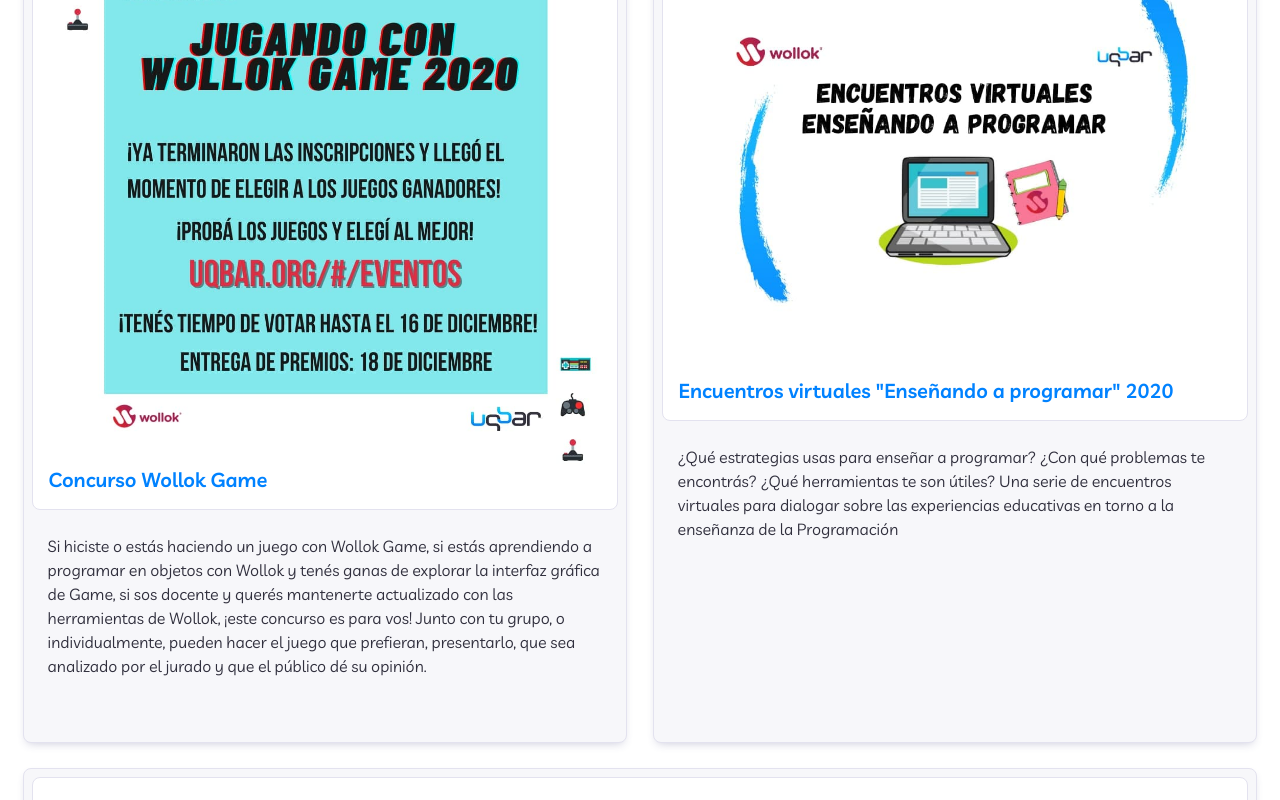
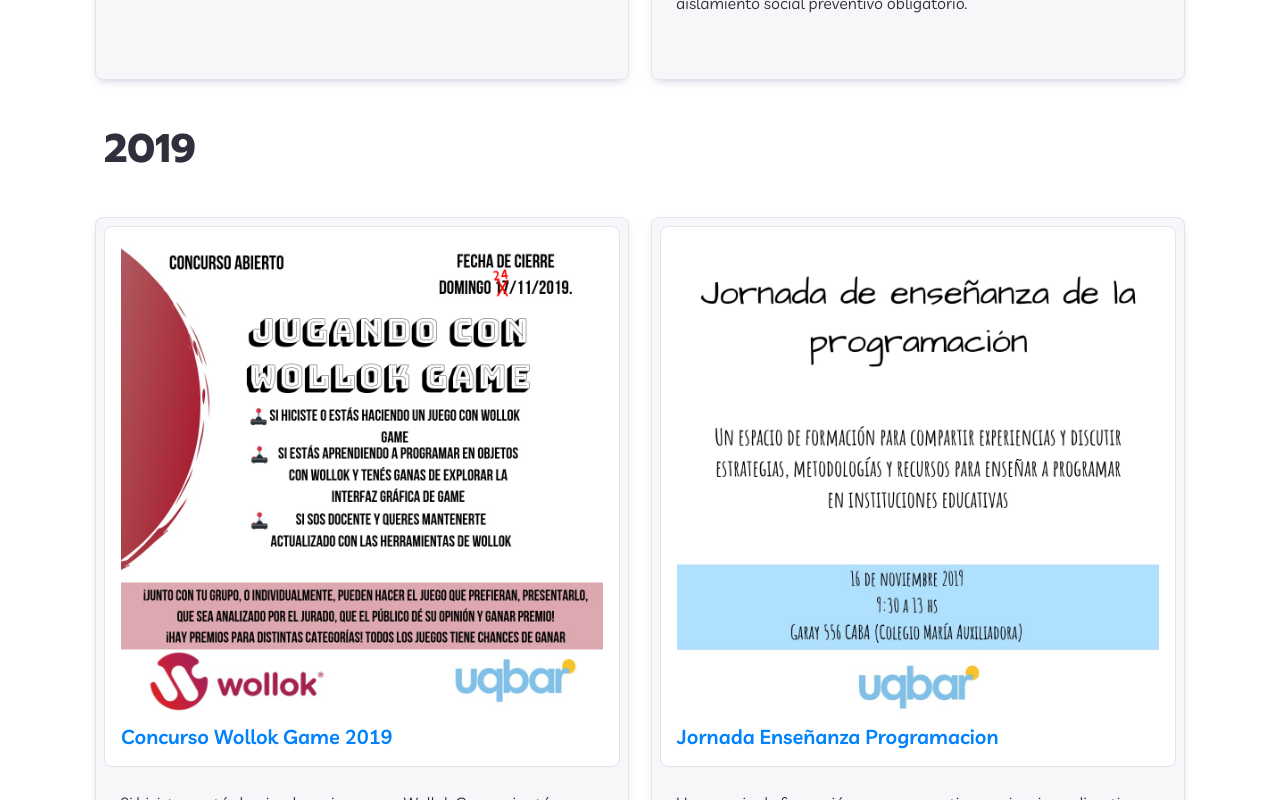
Before and after one commit to uqbar-project/uqbar-landing, a React (Create React App) app: page /#/eventos in a window 1280 px wide. Shown: the part 1720-2520 px from the top of the page. Built offline with nearby package versions, Linux system fonts and the light colour scheme.

Commit message:
Update eventos

```diff
--- a/src/components/eventos/Index.js
+++ b/src/components/eventos/Index.js
@@ -1,6 +1,6 @@
 import React from "react";
-import styles from "./Index.module.css";
 import UqbarCard from "../utils/UqbarCard.js"
+import UqbarCardGrid from "../utils/UqbarCardGrid.js"
 import concursoWollokGame2019 from "./imgs/concurso-wollok-game-2019.jpg";
 import jornadasDocentes from "./imgs/jornadas-docentes.jpg";
 import convocatoriaDocente from "./imgs/convocatoria-docente.jpeg";
@@ -10,15 +10,15 @@ import ultimoEvento2020 from "./imgs/ultimo-evento-2020.jpg";
 
 export default function Eventos() {
   return (
-    <div className={styles["eventos"]} id="Eventos">
-      <h2>Próximos</h2>
+    <div className="container" id="Eventos">
+      <h2>2020</h2>
+      <UqbarCardGrid>
         <UqbarCard
           link="https://docs.google.com/document/d/e/2PACX-1vQKRcflFRkujk9JtQwC4njuVQm87VhlsdOrL7gD2yCr9ObbvBP1BJeIEZDkcMw5vQyHf2GV6WgvT0xR/pub"
           projectLogo={ultimoEvento2020}
           projectName="¡Último evento del año!"
           projectDescription="El próximo viernes 18 de diciembre, a las 19 horas, nos reuniremos de manera virtual para presentar los trabajos realizados a lo largo del año sobre nuestros diferentes proyectos y realizaremos el cierre del concurso Jugando con Wollok Game: ¡Ya finalizaron las inscripciones y es el momento de elegir a los juegos ganadores y entregarles sus premios!"
         />
-      <div className={styles["eventosListado"]}>
         <UqbarCard
           link="https://docs.google.com/document/d/e/2PACX-1vRovuWOwqDfeF0CddazQwDGWlIAhVrvJJUYF45Jxnh5g5sL_lHIjy9xyv7kw8wCYaJmzM9x0kmVJCBd/pub"
           projectLogo={concursoWollokGame2020}
@@ -40,9 +40,10 @@ Una serie de encuentros virtuales para dialogar sobre las experiencias educativa
           projectName="Convocatoria Docente"
           projectDescription="¿Cuáles son los desafíos que se presentan al momento de enseñar programación? ¿Qué herramientas usamos dentro del aula? Desde la Fundación Uqbar nos interesa poder conversar sobre las experiencias educativas y reflexionar sobre los aprendizajes que se construyeron y se siguen construyendo en el contexto del aislamiento social preventivo obligatorio."
         />
-      </div>
-      <h2>Anteriores</h2>
-      <div className={styles["eventosListado"]}>
+      </UqbarCardGrid>
+      <h2>2019</h2>
+      <UqbarCardGrid>
+
         <UqbarCard
           link="https://docs.google.com/document/d/1hIyF7JHVLJ2u-a69tJRH5YfxPIdaiMDav3tCArkX-qc/view"
           projectLogo={concursoWollokGame2019}
@@ -55,7 +56,7 @@ Una serie de encuentros virtuales para dialogar sobre las experiencias educativa
           projectName="Jornada Enseñanza Programacion"
           projectDescription="Un espacio de formación para compartir experiencias y discutir estrategias, metodologías y recursos para enseñar a programar en instituciones educativas."
         />
-      </div>
+      </UqbarCardGrid>
     </div>
   );
 }
--- a/src/components/eventos/Index.module.css
+++ /dev/null
@@ -1,16 +0,0 @@
-.eventos {
-  margin-left: 1rem;
-  margin-right: 1rem;
-  padding: 2rem 0;
-}
-.eventosListado {
-  display: flex;
-  justify-content:space-between;
-  flex-wrap:wrap;
-}
-
-@media screen and (max-width: 800px) {
-  .eventos {
-    padding: 2.4rem 0;
-  }
-}
--- a/src/components/header/Index.module.css
+++ b/src/components/header/Index.module.css
@@ -38,7 +38,8 @@
 
 @media screen and (max-width: 800px) {
   .header{
-    padding:2.4rem 0
+    padding:2.4rem 0;
+    margin-bottom: 5rem;
   }
   .container{
     padding:0 2.4rem;
```
Lines whose indentation alone changed are shown as unchanged.
